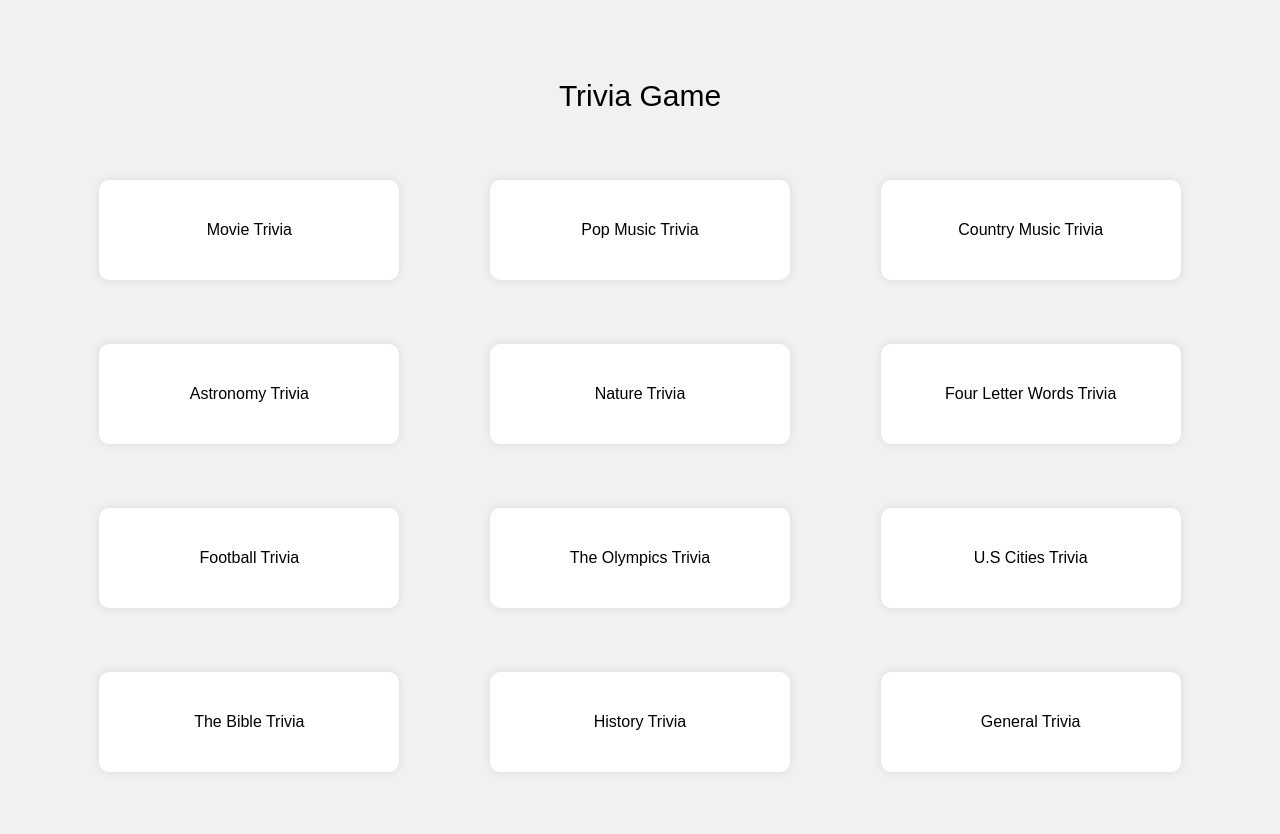
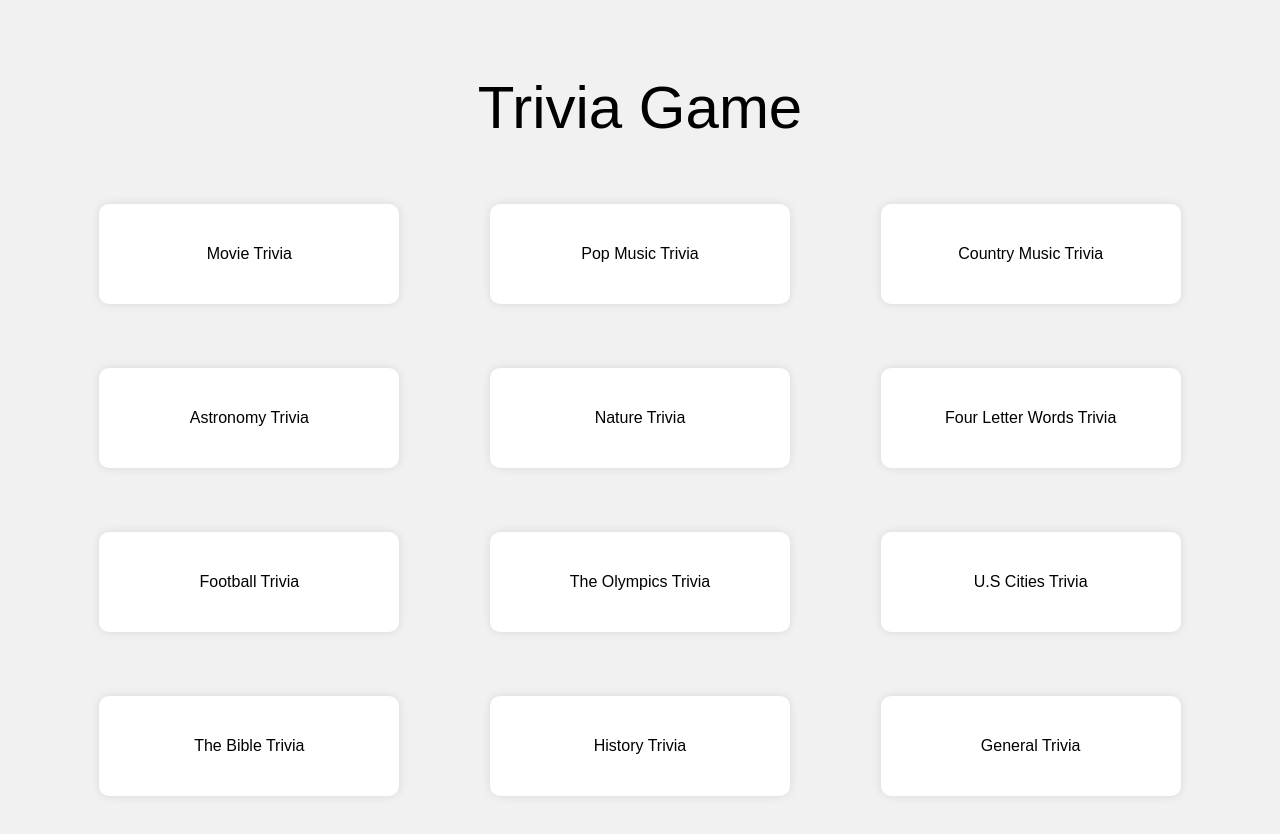
Before and after one commit to JoeyZ56/new-trivia-game, a React (Vite) app: page / in a window 1280 px wide. Shown: the top 834 px of the page. Built offline with nearby package versions, Linux system fonts and the light colour scheme.

Commit message:
removed divs from routes added some css

```diff
--- a/package.json
+++ b/package.json
@@ -14,7 +14,7 @@
     "react": "^18.2.0",
     "react-dom": "^18.2.0",
     "react-redux": "^8.1.3",
-    "react-router-dom": "^6.19.0"
+    "react-router-dom": "^6.20.1"
   },
   "devDependencies": {
     "@types/react": "^18.2.15",
--- a/src/components/Header.jsx
+++ b/src/components/Header.jsx
@@ -3,7 +3,7 @@ import React from "react";
 const Header = () => {
   return (
     <div className="flex justify-center ">
-      <h1 className="text-3xl mt-2">Trivia Game</h1>
+      <h1 className="text-6xl mt-2">Trivia Game</h1>
     </div>
   );
 };
--- a/src/pages/Home.jsx
+++ b/src/pages/Home.jsx
@@ -6,42 +6,53 @@ const Home = () => {
     <div className="homeContainer">
       <Header />
       <div className="categoryContainer">
-        <div className="categories">
-          <a href="/movies">Movie Trivia</a>
-        </div>
-        <div className="categories">
-          <a href="/pop-music">Pop Music Trivia</a>
-        </div>
-        <div className="categories">
-          <a href="country-music">Country Music Trivia</a>
-        </div>
-        <div className="categories">
-          <a href="/astronomy">Astronomy Trivia</a>
-        </div>
-        <div className="categories">
-          <a href="/nature">Nature Trivia</a>
-        </div>
-        <div className="categories">
-          <a href="four-letter-words">Four Letter Words Trivia</a>
-        </div>
-        <div className="categories">
-          <a href="/football">Football Trivia</a>
-        </div>
-        <div className="categories">
-          <a href="/the-olympics">The Olympics Trivia</a>
-        </div>
-        <div className="categories">
-          <a href="/us-cities">U.S Cities Trivia</a>
-        </div>
-        <div className="categories">
-          <a href="/the-bible">The Bible Trivia</a>
-        </div>
-        <div className="categories">
-          <a href="/history">History Trivia</a>
-        </div>
-        <div className="categories">
-          <a href="/trivia">General Trivia</a>
-        </div>
+        <a href="/movies" className="categories">
+          Movie Trivia
+        </a>
+
+        <a href="/pop-music" className="categories">
+          Pop Music Trivia
+        </a>
+
+        <a href="country-music" className="categories">
+          Country Music Trivia
+        </a>
+
+        <a href="/astronomy" className="categories">
+          Astronomy Trivia
+        </a>
+
+        <a href="/nature" className="categories">
+          Nature Trivia
+        </a>
+
+        <a href="four-letter-words" className="categories">
+          Four Letter Words Trivia
+        </a>
+
+        <a href="/football" className="categories">
+          Football Trivia
+        </a>
+
+        <a href="/the-olympics" className="categories">
+          The Olympics Trivia
+        </a>
+
+        <a href="/us-cities" className="categories">
+          U.S Cities Trivia
+        </a>
+
+        <a href="/the-bible" className="categories">
+          The Bible Trivia
+        </a>
+
+        <a href="/history" className="categories">
+          History Trivia
+        </a>
+
+        <a href="/trivia" className="categories">
+          General Trivia
+        </a>
       </div>
     </div>
   );
```
Also changed, not shown: 2 other files (tests, documents, lock files or other folders).
